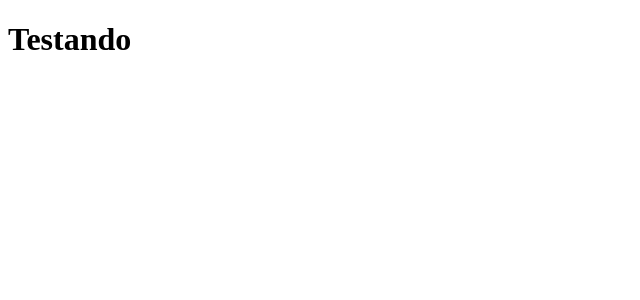
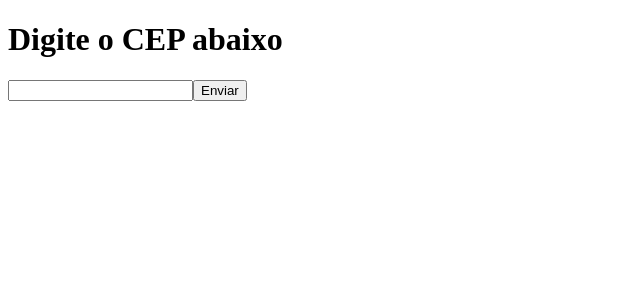
Before and after one commit to F-K-C/DesafioDor, a React (Vite) app in the folder dor-cep/: page / in a window 1280 px wide. Shown: the top 300 px of the page, without its empty margins (0-640 px from the left). Built offline with nearby package versions, Linux system fonts and the light colour scheme.

Commit message:
Verificação básica da API

```diff
--- /dev/null
+++ b/dor-cep/src/Cep.jsx
@@ -0,0 +1,27 @@
+
+function Cep() {
+
+    const getAddress = async () =>{
+        try {
+            const response = await fetch('https://ws.apicep.com/cep.json?code=XXX')
+            const data = await response.json()
+            console.log(data)
+        } catch (error) {
+            console.log(error)
+        }
+    }
+
+    const handleInputChange = (event) =>{
+        console.log(event.target.value)
+    }
+
+    return (
+      <>
+        <h1>Digite o CEP abaixo</h1>
+        <input type="text" onChange={handleInputChange} />
+        <button onClick={getAddress}>Enviar</button>
+      </>
+    )
+  }
+
+  export default Cep
--- a/dor-cep/src/main.jsx
+++ b/dor-cep/src/main.jsx
@@ -1,9 +1,10 @@
 import React from 'react'
 import ReactDOM from 'react-dom/client'
 import App from './App.jsx'
+import Cep from './Cep.jsx'
 
 ReactDOM.createRoot(document.getElementById('root')).render(
   <React.StrictMode>
-    <App />
+    <Cep />
   </React.StrictMode>,
 )
```
